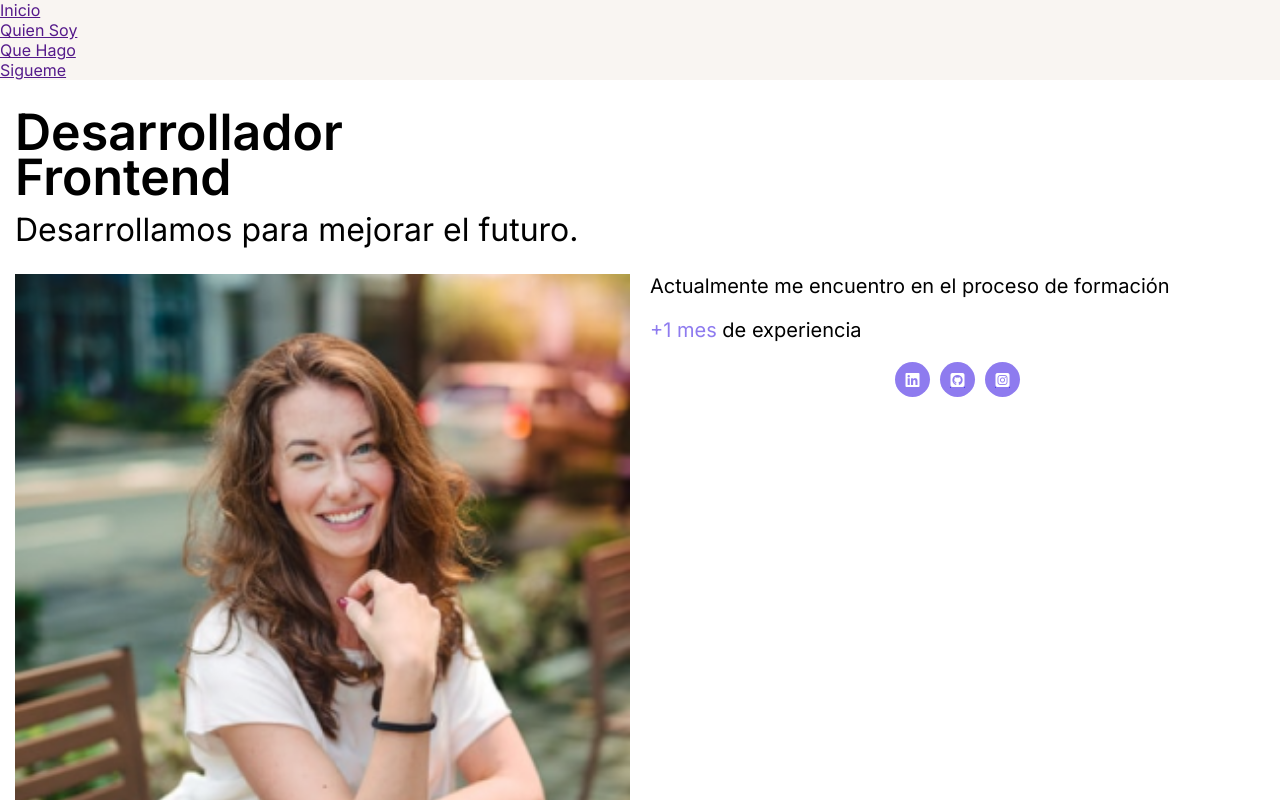
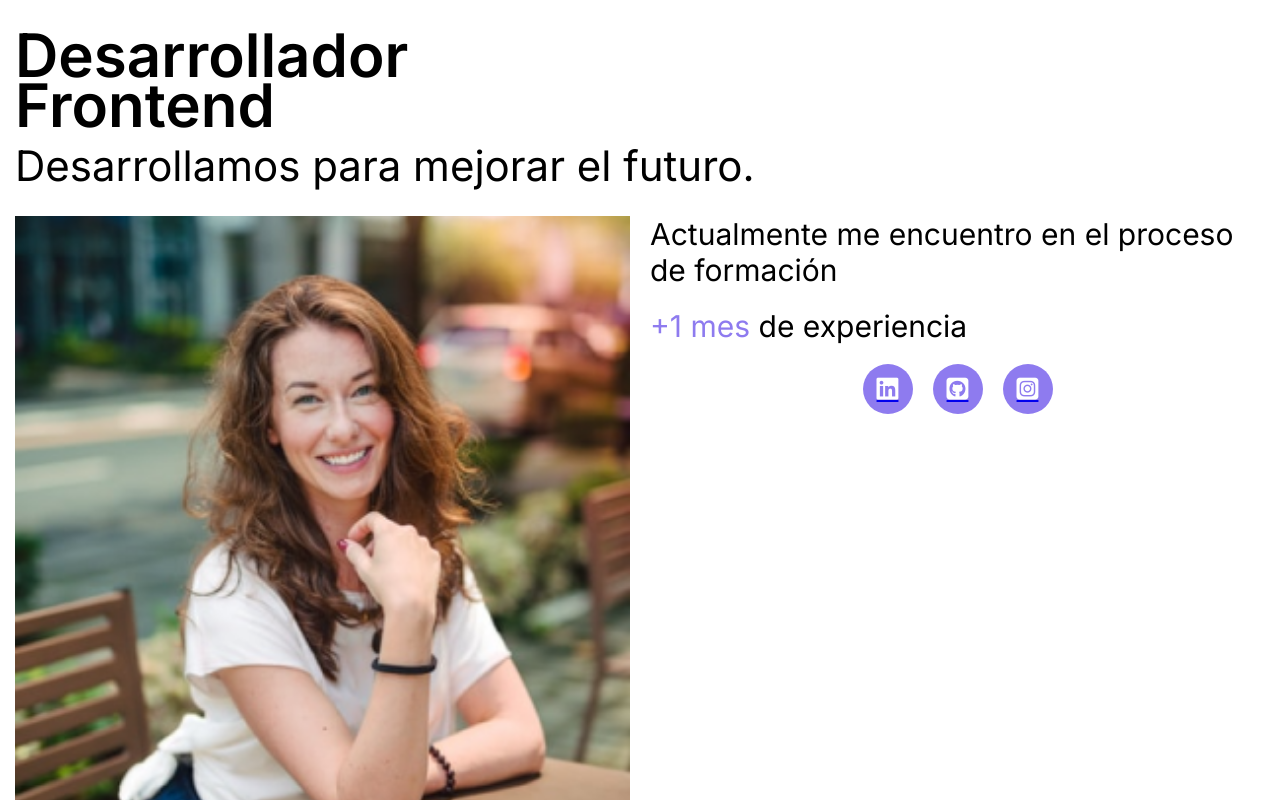
Before and after one commit to josedpuertaz/portafolio1, a plain HTML site: page index.html in a window 1280 px wide. Shown: the top 800 px of the page. Drawn offline with Linux system fonts and the light colour scheme.

Commit message:
media query min width 576

```diff
--- a/assent/css/styles.css
+++ b/assent/css/styles.css
@@ -7,14 +7,6 @@
 body {
     font-family: 'Inter', sans-serif;
 }
-
-.header {
-    width: 100%;
-    position: sticky;
-    top: 0;
-    background-color: #f9f5f2;
-}
-
 
 /*-------------------------------------------*/
             /*MAIN SECTION*/
@@ -263,6 +255,76 @@ footer {
 
 @media (min-width: 576px) {
 
+    body {
+        font-size: 25px
+    }
+
+    /*-------------------------------------------*/
+                /*MAIN SECTION*/
+    /*-------------------------------------------*/
+
+    .section-title {
+        font-size: 60px;
+        line-height: 50px;
+    }
+
+    .section-subtitle {
+        font-size: 42px;
+    }
+
+    .section-text {
+        font-size: 30px;
+    }
+
+    .icon {
+        width: 50px;
+        height: 50px;
+        margin: 0px 10px;
+    }
+
+    .icon-m {
+        font-size: 25px;
+    }
+
+    .icon-mail{
+        margin-right: 15px;
+    }
+
+    /*-------------------------------------------*/
+                /*SECUNDARY SECTION*/
+    /*-------------------------------------------*/
+
+    .s-section-title {
+        font-size: 35px;
+        font-weight: 600;
+    }
+
+    /*-------------------------------------------*/
+                /*PORTFOLIO-SECTION*/
+    /*-------------------------------------------*/
+
+    .p-section__title {
+        font-size: 35px;
+    }
+
+    .project-title {
+        font-size: 25px;
+    }
+
+    /*-------------------------------------------*/
+                /*FOOTER*/
+    /*-------------------------------------------*/
+
+    .footer__title {
+        font-size: 35px;
+    }
+
+
+    .contact-icon {
+        width: 85px;
+        height: 85px;
+    }
+
 }
 
 @media (min-width: 768px) {
--- a/index.html
+++ b/index.html
@@ -13,24 +13,6 @@
 </head>
 <body>
     <div>
-        <header class="header">
-            <nav class="nav">
-                <ul class="nav-menu">
-                    <li class="nav-menu__item">
-                        <a href="" class="nav menu__link">Inicio</a>
-                    </li>
-                    <li class="nav-menu__item">
-                        <a href="" class="nav menu__link">Quien Soy</a>
-                    </li>
-                    <li class="nav-menu__item">
-                        <a href="" class="nav menu__link">Que Hago</a>
-                    </li>
-                    <li class="nav-menu__item">
-                        <a href="" class="nav menu__link">Sigueme</a>
-                    </li>
-                </ul>
-            </nav>
-        </header>
         <section class="main-section">
             <div class="main-section__title">
                 <h1 class="section-title">Desarrollador <br> Frontend</h1>
```
